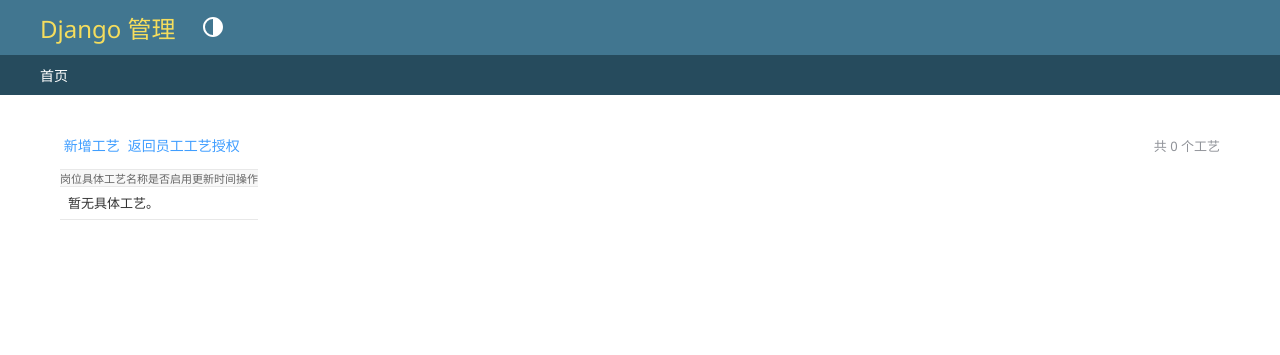
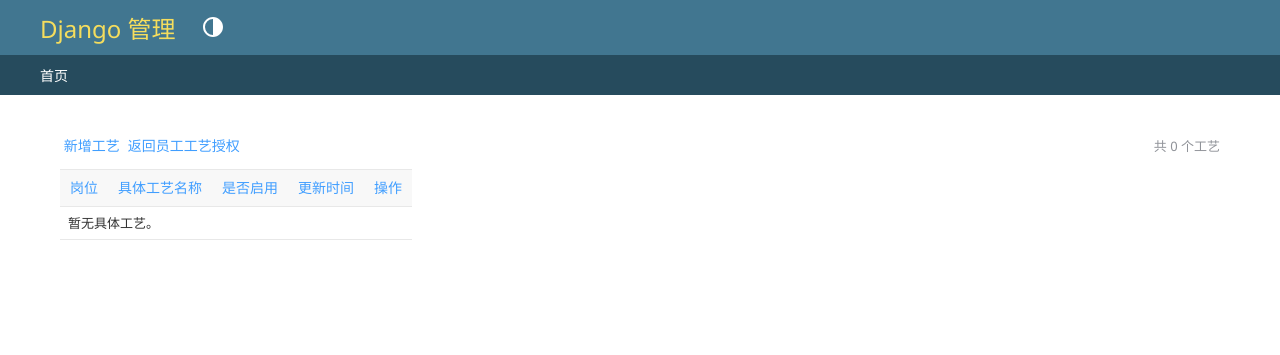
Before and after one commit to tacwayne-code/constellation-internship, a Django app: template 生产报工后台管理系统/templates/admin/employees/employeeprocessauthorization/process_management.html in a window 1280 px wide. Shown: the top 355 px of the page. Run offline with Django 5.2, Linux system fonts and the light colour scheme; the template is opened without the code that fills it, so the values that code supplies are empty; parts of the project's set-up code (start-up, migrations or seed data) failed here and were passed over.

Commit message:
style: 生产报工后台管理系统 — 工艺管理页自定义表头样式对齐Django Admin可排序表头

```diff
--- a/生产报工后台管理系统/templates/admin/employees/employeeprocessauthorization/process_management.html
+++ b/生产报工后台管理系统/templates/admin/employees/employeeprocessauthorization/process_management.html
@@ -42,6 +42,15 @@
     body.model-employeeprocessauthorization #result_list {
       width: 100% !important;
       max-width: none !important;
+    }
+    /* Match the employee-authorization list header typography. This custom
+       table uses text divs rather than Django Admin's sortable header links. */
+    body.model-employeeprocessauthorization #result_list thead th .text {
+      padding: 8px 10px;
+      color: #409eff;
+      font-size: 14px;
+      font-weight: 400;
+      line-height: 20px;
     }
   </style>
 {% endblock %}
```
